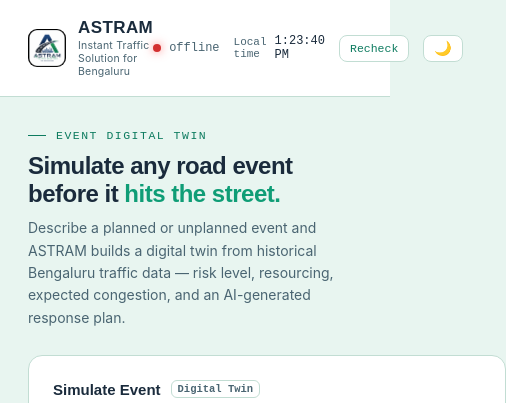
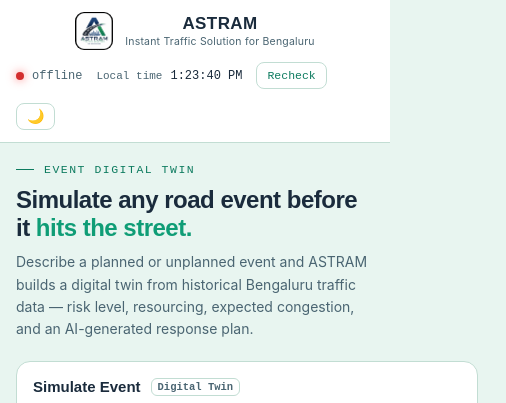
Before and after one commit to sushanth005/astram-traffic-engine, a React (Vite) app in the folder frontend/: page / in a window 390 px wide. Shown: the top 403 px of the page, 506 px wide, since content can reach past the window. Built offline with nearby package versions, Linux system fonts and the light colour scheme; no server answers.

Commit message:
Updated UI using Flex for mobile visibilty

```diff
--- a/frontend/src/styles.css
+++ b/frontend/src/styles.css
@@ -196,3 +196,28 @@
 .light-theme .time-text{color:#1A2B3C;}
 .light-theme .geo-status{color:#4A6572;}
 .light-theme .legend .item{color:#4A6572;}
+
+/* ===== MOBILE RESPONSIVENESS ===== */
+@media (max-width: 650px) {
+  .topbar { padding: 12px 16px; flex-wrap: wrap; gap: 12px; }
+  .conn { flex-wrap: wrap; justify-content: flex-start; }
+  .conn-field input { max-width: 140px; }
+  .hero { padding: 20px 16px 12px; }
+  .layout { padding: 8px 16px 40px; grid-template-columns: 1fr; gap: 16px; }
+  .panel { padding: 16px; }
+  .metric-grid { grid-template-columns: repeat(2, 1fr); gap: 8px; }
+  .resource-row { grid-template-columns: 1fr; }
+  .dial-wrap { flex-direction: column; align-items: center; text-align: center; gap: 16px; padding: 16px; }
+  .dial-info { min-width: 100%; }
+  .readout-head { flex-direction: column; align-items: flex-start; gap: 8px; }
+  #mapContainer, .leaflet-map-wrapper { height: 280px; margin-top: 8px; }
+  h1 { font-size: 24px; }
+  .seg { flex-wrap: wrap; }
+}
+
+@media (max-width: 400px) {
+  .metric-grid { grid-template-columns: 1fr; }
+  .conn-field input { width: 100%; max-width: none; }
+  .topbar { justify-content: center; text-align: center; }
+  .brand { justify-content: center; width: 100%; }
+}
```
